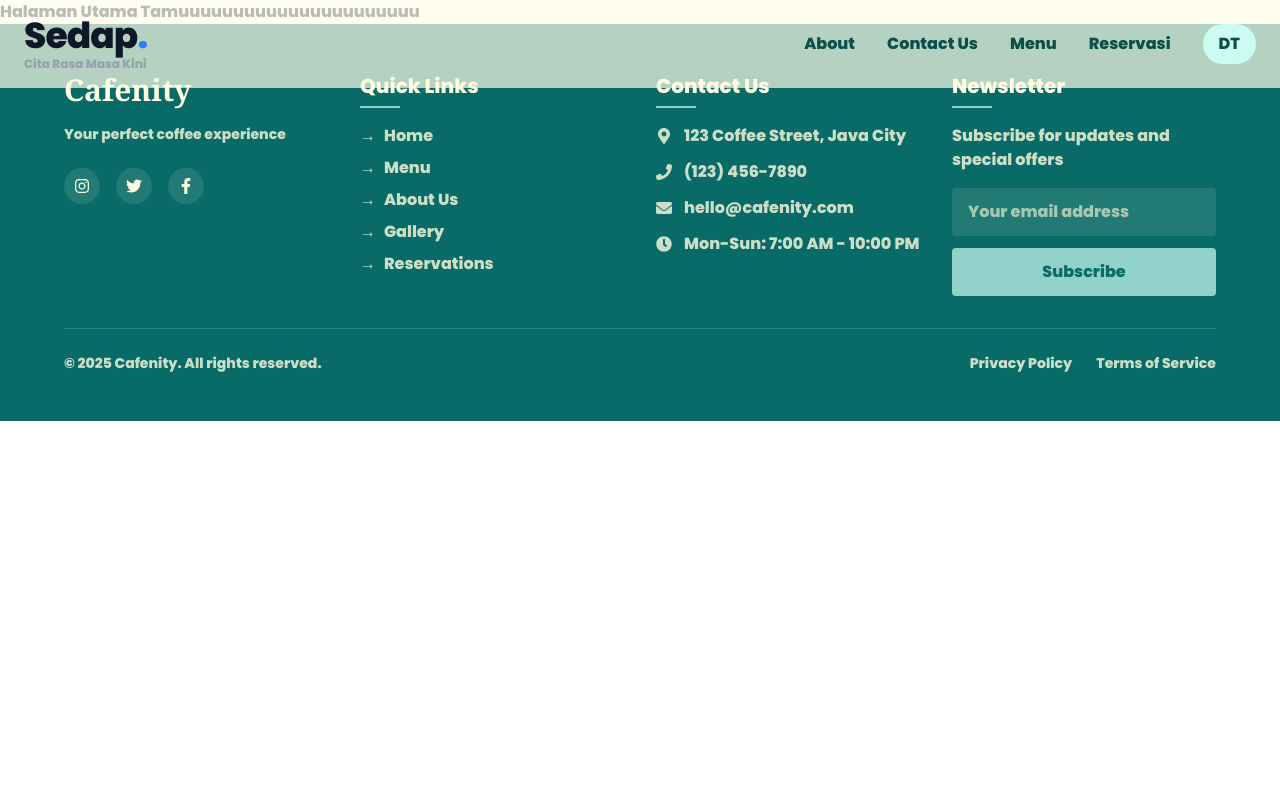
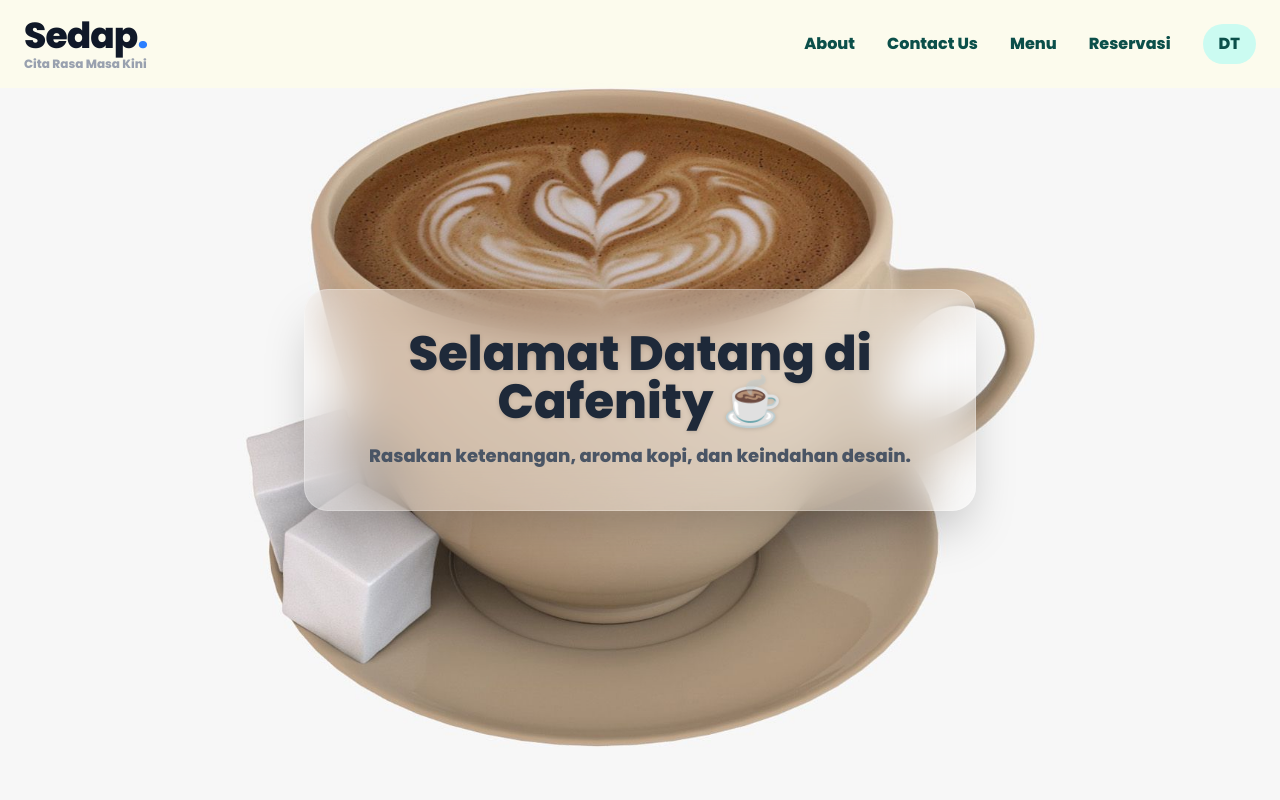
Before and after one commit to IkyPtr/cafenity-frontend, a React (Vite) app: page / in a window 1280 px wide. Shown: the top 800 px of the page. Built offline with nearby package versions, Linux system fonts and the light colour scheme.

Commit message:
HomePage blm fix

```diff
--- a/src/Pages/HomeGuest.jsx
+++ b/src/Pages/HomeGuest.jsx
@@ -1,7 +1,14 @@
 export default function HomeGuest() {
   return (
-    <div>
-      <h1>Halaman Utama Tamuuuuuuuuuuuuuuuuuuuuuu</h1>
+    <div className="min-h-screen bg-[url('/images/coffee.jpg')] bg-cover bg-center flex items-center justify-center p-8">
+      <div className="backdrop-blur-xl bg-white/30 dark:bg-slate-800/30 rounded-3xl shadow-2xl p-10 max-w-2xl w-full text-center border border-white/20 dark:border-slate-700/30 transition-all">
+        <h1 className="text-4xl md:text-5xl font-bold text-gray-800 dark:text-white drop-shadow-sm">
+          Selamat Datang di Cafenity ☕
+        </h1>
+        <p className="mt-4 text-lg text-gray-600 dark:text-gray-300">
+          Rasakan ketenangan, aroma kopi, dan keindahan desain.
+        </p>
+      </div>
     </div>
   );
 }
```
Also changed, not shown: public/images/coffee.jpg (added).
